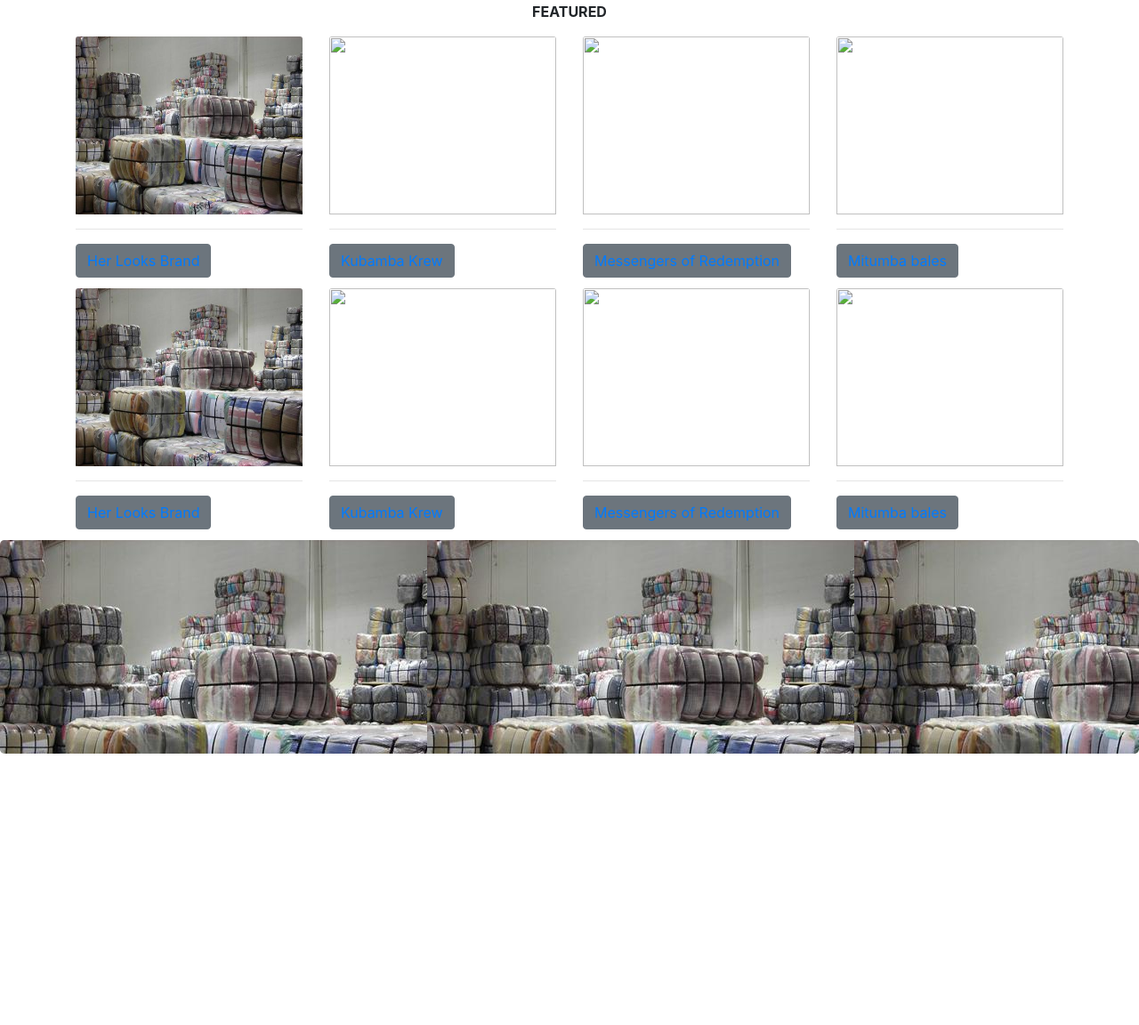
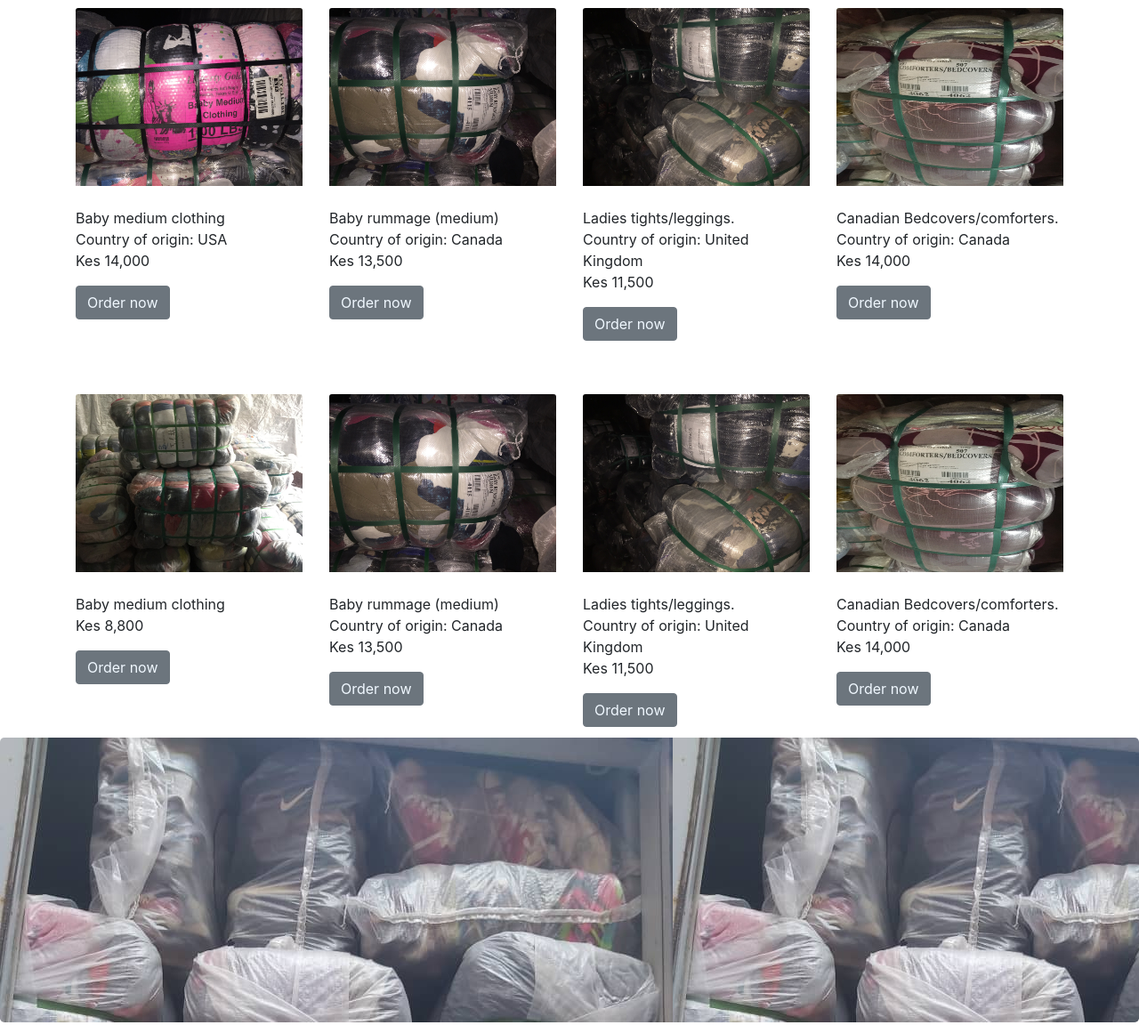
Before and after one commit to KaniuTesting/mitumba, a plain HTML site: page public/index.html in a window 1280 px wide. Shown: the part 515-1667 px from the top of the page at 89% size. Before the commit the page ends 1394 px from the top, so only its background shows below. Drawn offline with nearby package versions, Linux system fonts and the light colour scheme; some packages are replaced by stand-ins of ours; a web font is replaced by a local one.

Commit message:
+ products

```diff
--- a/public/index.css
+++ b/public/index.css
@@ -3,7 +3,7 @@ body {
   padding: 0;
 }
 .jumbotron {
-  background: url("images/bales.jpg");
+  background: url("images/background/bales.jpg");
   background-attachment: fixed;
   height: 30%;
 }
@@ -25,6 +25,8 @@ body {
   background: none;
   height: 20%;
   font-size: x-large;
+  margin-bottom: 0;
+  padding-bottom: 0;
 }
 .display1 {
   font-family: "Righteous", cursive;
@@ -36,3 +38,11 @@ body {
 .display3 {
   font-family: "Knewave", cursive;
 }
+.messengers {
+  color: aliceblue;
+}
+#jumbotron3 {
+  background: url("images/background/tz.jpeg");
+  background-attachment: fixed;
+  height: 40%;
+}
--- a/public/index.html
+++ b/public/index.html
@@ -77,9 +77,20 @@
       1st row having Featured items -->
       <div class="row justify-content-center">
         <div class="col-lg-3 col-md-6 card-block">
-          <img class="card-img-top" src="images/bales.jpg" height="200px" />
-          <hr />
+          <img
+            class="card-img-top"
+            src="images/bales/baby medium.jpg"
+            height="200px"
+          />
+          <br /><br />
           <div class="card-title">
+            <p>
+              Baby medium clothing
+              <br />
+              Country of origin: USA
+              <br />
+              Kes 14,000
+            </p>
             <button
               type="button"
               class="btn btn-secondary"
@@ -87,11 +98,8 @@
               data-placement="top"
               title="E-commerce website"
             >
-              <a
-                class="messengers"
-                href="http://herlooks.co.ke/"
-                target="_blank"
-                >Her Looks Brand</a
+              <a class="messengers" href="tel:+254-72-283-7479" target="_blank"
+                >Order now</a
               >
             </button>
           </div>
@@ -100,23 +108,27 @@
         <div class="col-lg-3 col-md-6 card-block">
           <img
             class="card-img-top"
-            src="images/kkreww (1).webp"
+            src="images/bales/baby rummage.jpg"
             height="200px"
           />
-          <hr />
+          <br /><br />
           <div class="card-title">
+            <p>
+              Baby rummage (medium)
+              <br />
+              Country of origin: Canada
+              <br />
+              Kes 13,500
+            </p>
             <button
               type="button"
               class="btn btn-secondary"
               data-toggle="tooltip"
               data-placement="top"
-              title="Christian Organization"
+              title="E-commerce website"
             >
-              <a
-                class="messengers"
-                href="https://kkrewbs.co.ke/"
-                target="_blank"
-                >Kubamba Krew</a
+              <a class="messengers" href="tel:+254-72-283-7479" target="_blank"
+                >Order now</a
               >
             </button>
           </div>
@@ -125,57 +137,18 @@
         <div class="col-lg-3 col-md-6 card-block">
           <img
             class="card-img-top"
-            src="images/ordination.webp"
+            src="images/bales/leggings.jpg"
             height="200px"
           />
-          <hr />
+          <br /><br />
           <div class="card-title">
-            <button
-              type="button"
-              class="btn btn-secondary"
-              data-toggle="tooltip"
-              data-placement="top"
-              title="Church Website"
-            >
-              <a
-                class="messengers"
-                href="https://church-86b90.web.app/"
-                target="_blank"
-                >Messengers of Redemption</a
-              >
-            </button>
-          </div>
-        </div>
-
-        <div class="col-lg-3 col-md-6 card-block">
-          <img class="card-img-top" src="images/bale (1).webp" height="200px" />
-          <hr />
-          <div class="card-title">
-            <button
-              type="button"
-              class="btn btn-secondary"
-              data-toggle="tooltip"
-              data-placement="top"
-              title="Online Billboard"
-            >
-              <a
-                class="messengers"
-                href="https://mitumbabaleske.weebly.com/"
-                target="_blank"
-                >Mitumba bales</a
-              >
-            </button>
-          </div>
-        </div>
-      </div>
-
-      <!--
-      2nd row of items -->
-      <div class="row justify-content-center">
-        <div class="col-lg-3 col-md-4 col-sm-6 card-block">
-          <img class="card-img-top" src="images/bales.jpg" height="200px" />
-          <hr />
-          <div class="card-title">
+            <p>
+              Ladies tights/leggings.
+              <br />
+              Country of origin: United Kingdom
+              <br />
+              Kes 11,500
+            </p>
             <button
               type="button"
               class="btn btn-secondary"
@@ -183,82 +156,157 @@
               data-placement="top"
               title="E-commerce website"
             >
-              <a
-                class="messengers"
-                href="http://herlooks.co.ke/"
-                target="_blank"
-                >Her Looks Brand</a
+              <a class="messengers" href="tel:+254-72-283-7479" target="_blank"
+                >Order now</a
               >
             </button>
           </div>
         </div>
 
-        <div class="col-lg-3 col-md-4 col-sm-6 card-block">
+        <div class="col-lg-3 col-md-6 card-block">
           <img
             class="card-img-top"
-            src="images/kkreww (1).webp"
+            src="images/bales/comforters.jpg"
             height="200px"
           />
-          <hr />
+          <br /><br />
           <div class="card-title">
+            <p>
+              Canadian Bedcovers/comforters.
+              <br />
+              Country of origin: Canada
+              <br />
+              Kes 14,000
+            </p>
             <button
               type="button"
               class="btn btn-secondary"
               data-toggle="tooltip"
               data-placement="top"
-              title="Christian Organization"
+              title="E-commerce website"
             >
-              <a
-                class="messengers"
-                href="https://kkrewbs.co.ke/"
-                target="_blank"
-                >Kubamba Krew</a
+              <a class="messengers" href="tel:+254-72-283-7479" target="_blank"
+                >Order now</a
+              >
+            </button>
+          </div>
+        </div>
+      </div>
+
+      <br /><br />
+
+      <!--
+      2nd row of items -->
+      <div class="row justify-content-center">
+        <div class="col-lg-3 col-md-6 card-block">
+          <img
+            class="card-img-top"
+            src="images/bales/chinese men and women hoodies.jpg"
+            height="200px"
+          />
+          <br /><br />
+          <div class="card-title">
+            <p>
+              Baby medium clothing
+              <br />
+              Kes 8,800
+            </p>
+            <button
+              type="button"
+              class="btn btn-secondary"
+              data-toggle="tooltip"
+              data-placement="top"
+              title="E-commerce website"
+            >
+              <a class="messengers" href="tel:+254-72-283-7479" target="_blank"
+                >Order now</a
               >
             </button>
           </div>
         </div>
 
-        <div class="col-lg-3 col-md-4 col-sm-6 card-block">
+        <div class="col-lg-3 col-md-6 card-block">
           <img
             class="card-img-top"
-            src="images/ordination.webp"
+            src="images/bales/baby rummage.jpg"
             height="200px"
           />
-          <hr />
+          <br /><br />
           <div class="card-title">
+            <p>
+              Baby rummage (medium)
+              <br />
+              Country of origin: Canada
+              <br />
+              Kes 13,500
+            </p>
             <button
               type="button"
               class="btn btn-secondary"
               data-toggle="tooltip"
               data-placement="top"
-              title="Church Website"
+              title="E-commerce website"
             >
-              <a
-                class="messengers"
-                href="https://church-86b90.web.app/"
-                target="_blank"
-                >Messengers of Redemption</a
+              <a class="messengers" href="tel:+254-72-283-7479" target="_blank"
+                >Order now</a
               >
             </button>
           </div>
         </div>
 
-        <div class="col-lg-3 col-md-4 col-sm-6 card-block">
-          <img class="card-img-top" src="images/bale (1).webp" height="200px" />
-          <hr />
+        <div class="col-lg-3 col-md-6 card-block">
+          <img
+            class="card-img-top"
+            src="images/bales/leggings.jpg"
+            height="200px"
+          />
+          <br /><br />
           <div class="card-title">
+            <p>
+              Ladies tights/leggings.
+              <br />
+              Country of origin: United Kingdom
+              <br />
+              Kes 11,500
+            </p>
             <button
               type="button"
               class="btn btn-secondary"
               data-toggle="tooltip"
               data-placement="top"
-              title="Online Billboard"
+              title="E-commerce website"
             >
-              <a
-                class="messengers"
-                href="https://mitumbabaleske.weebly.com/"
-                target="_blank"
-                >Mitumba bales</a
+              <a class="messengers" href="tel:+254-72-283-7479" target="_blank"
+                >Order now</a
+              >
+            </button>
+          </div>
+        </div>
+
+        <div class="col-lg-3 col-md-6 card-block">
+          <img
+            class="card-img-top"
+            src="images/bales/comforters.jpg"
+            height="200px"
+          />
+          <br /><br />
+          <div class="card-title">
+            <p>
+              Canadian Bedcovers/comforters.
+              <br />
+              Country of origin: Canada
+              <br />
+              Kes 14,000
+            </p>
+            <button
+              type="button"
+              class="btn btn-secondary"
+              data-toggle="tooltip"
+              data-placement="top"
+              title="E-commerce website"
+            >
+              <a class="messengers" href="tel:+254-72-283-7479" target="_blank"
+                >Order now</a
               >
             </button>
           </div>
@@ -268,7 +316,7 @@
 
     <!--
       Jumbotron -->
-    <div class="jumbotron"></div>
+    <div id="jumbotron3" class="jumbotron"></div>
 
     <!--
     jQuery, Popper.js, and Bootstrap JS -->
```
Also changed, not shown: public/images/background/bales.jpg (renamed from public/images/bales.jpg), public/images/background/tz.jpeg (added), public/images/bales/baby medium.jpg (added), public/images/bales/baby rummage.jpg (added), public/images/bales/chinese men and women hoodies.jpg (added), public/images/bales/comforters.jpg (added), public/images/bales/leggings.jpg (added).
